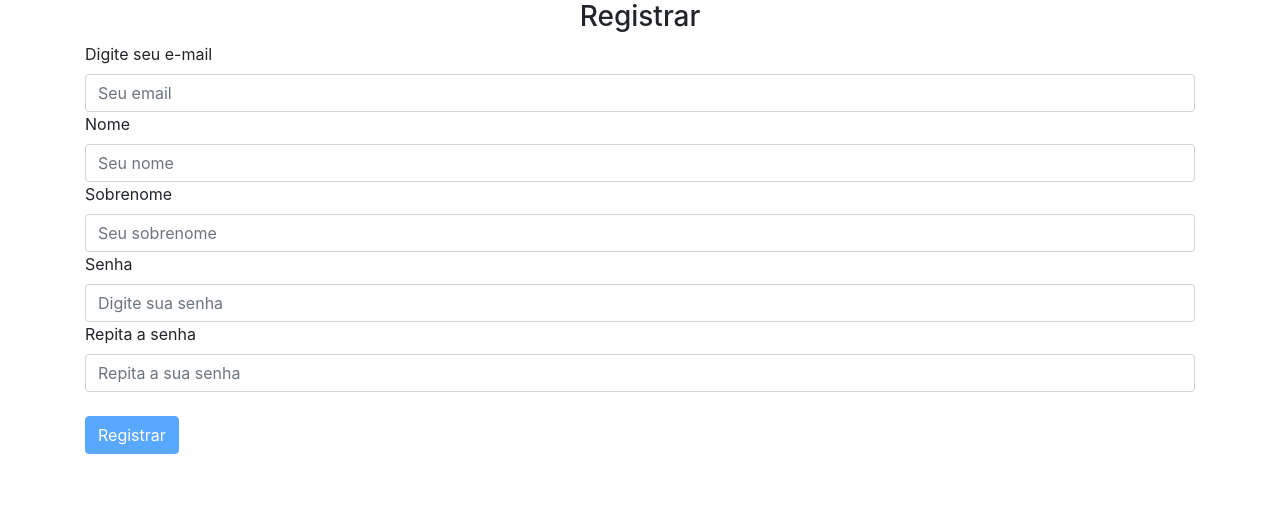
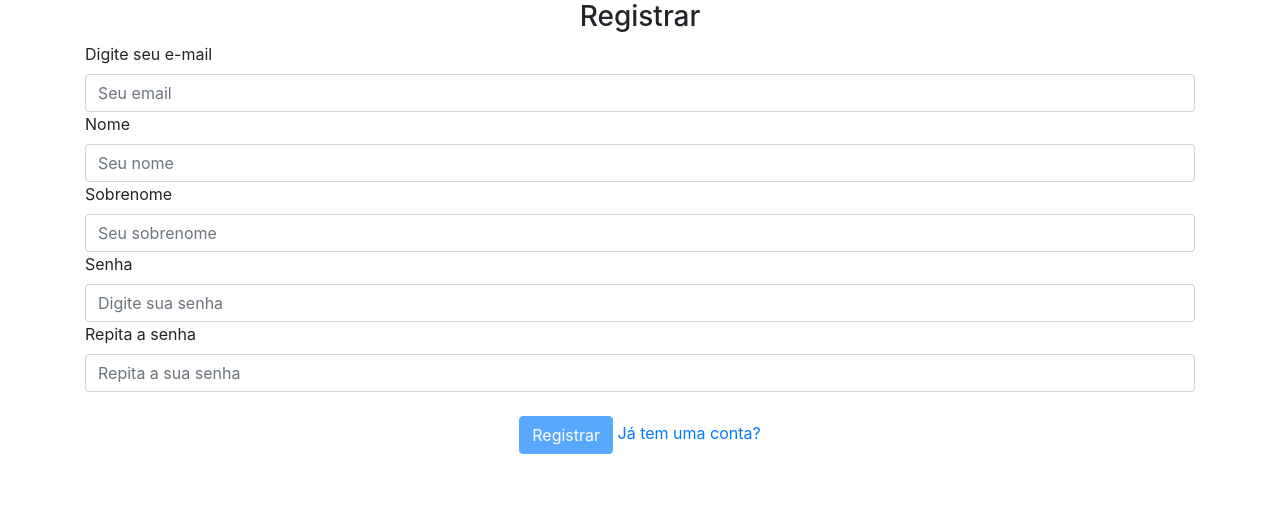
Before and after one commit to jacksonserafim/financialControl, a Flask app: page /auth/sign-up in a window 1280 px wide. Shown: the part 56-577 px from the top of the page. Run offline with Flask 3, Linux system fonts and the light colour scheme; some libraries are stand-ins or nearby versions.

Commit message:
style: Pequena mudança no HTML

```diff
--- a/website/templates/login.html
+++ b/website/templates/login.html
@@ -14,7 +14,7 @@
         <input type="password" class="form-control" id="password" name="password" placeholder="Digite sua senha"
                required maxlength="24" minlength="8"><br>
 
-        <input type="submit" value="Login" class="btn btn-primary" disabled>
+        <div align="center"><input type="submit" value="Login" class="btn btn-primary" disabled>&nbsp;<a href="/auth/sign-up" style="">Criar uma conta</a></div>
     </div>
 </form>
 <script src="{{ url_for('static', filename='login.js') }}"></script>
--- a/website/templates/sign-up.html
+++ b/website/templates/sign-up.html
@@ -23,7 +23,7 @@
 
         <span  id="erro-senha"  style="color: red;"></span><br>
 
-        <input id="btn_registrar" type="submit" value="Registrar" class="btn btn-primary" disabled>
+    <div align="center"><input id="btn_registrar" type="submit" value="Registrar" class="btn btn-primary" disabled>&nbsp;<a href="/auth/login">Já tem uma conta?</a></div>
     </div>
 </form>
 {% endblock %}
```
